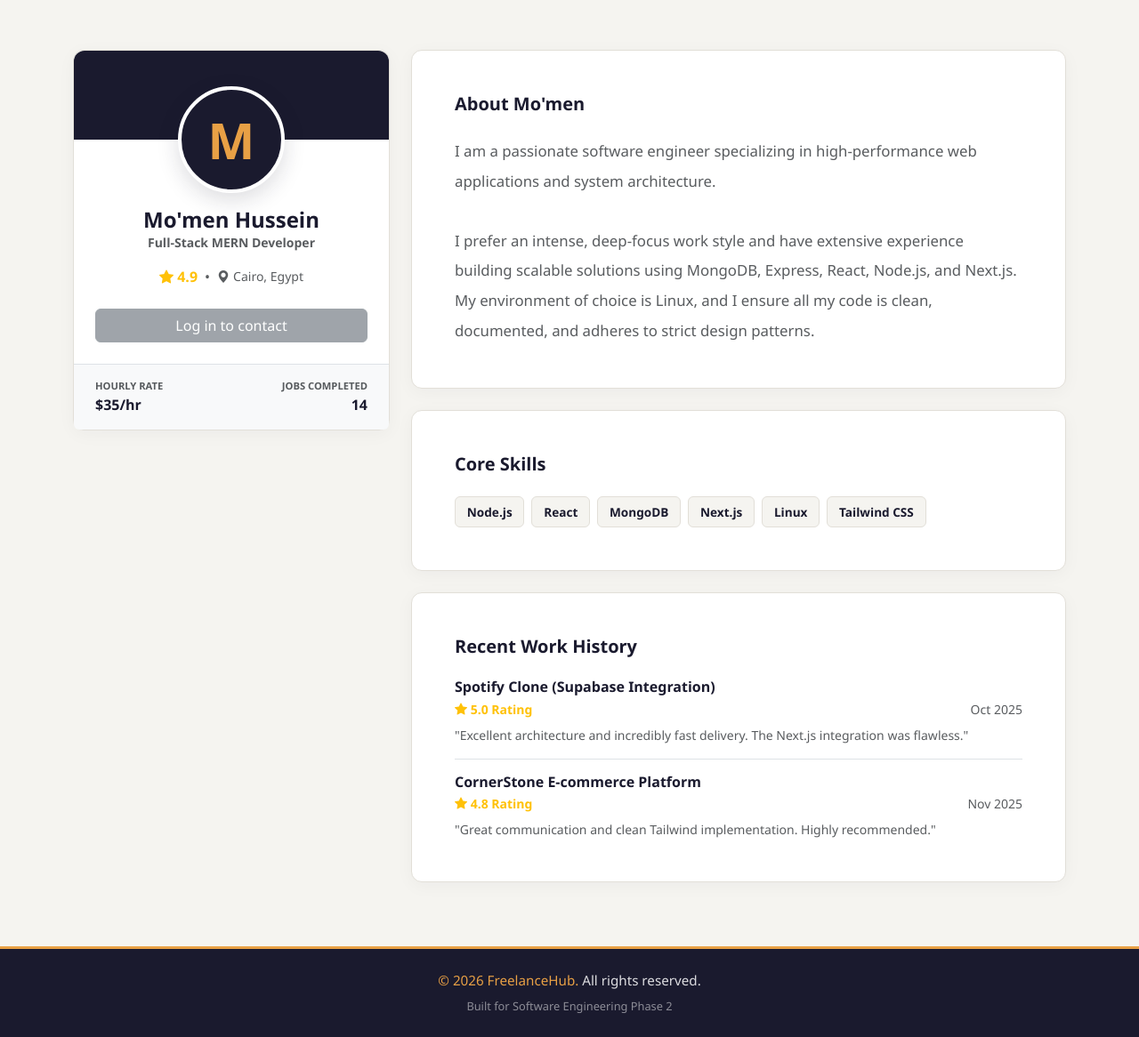
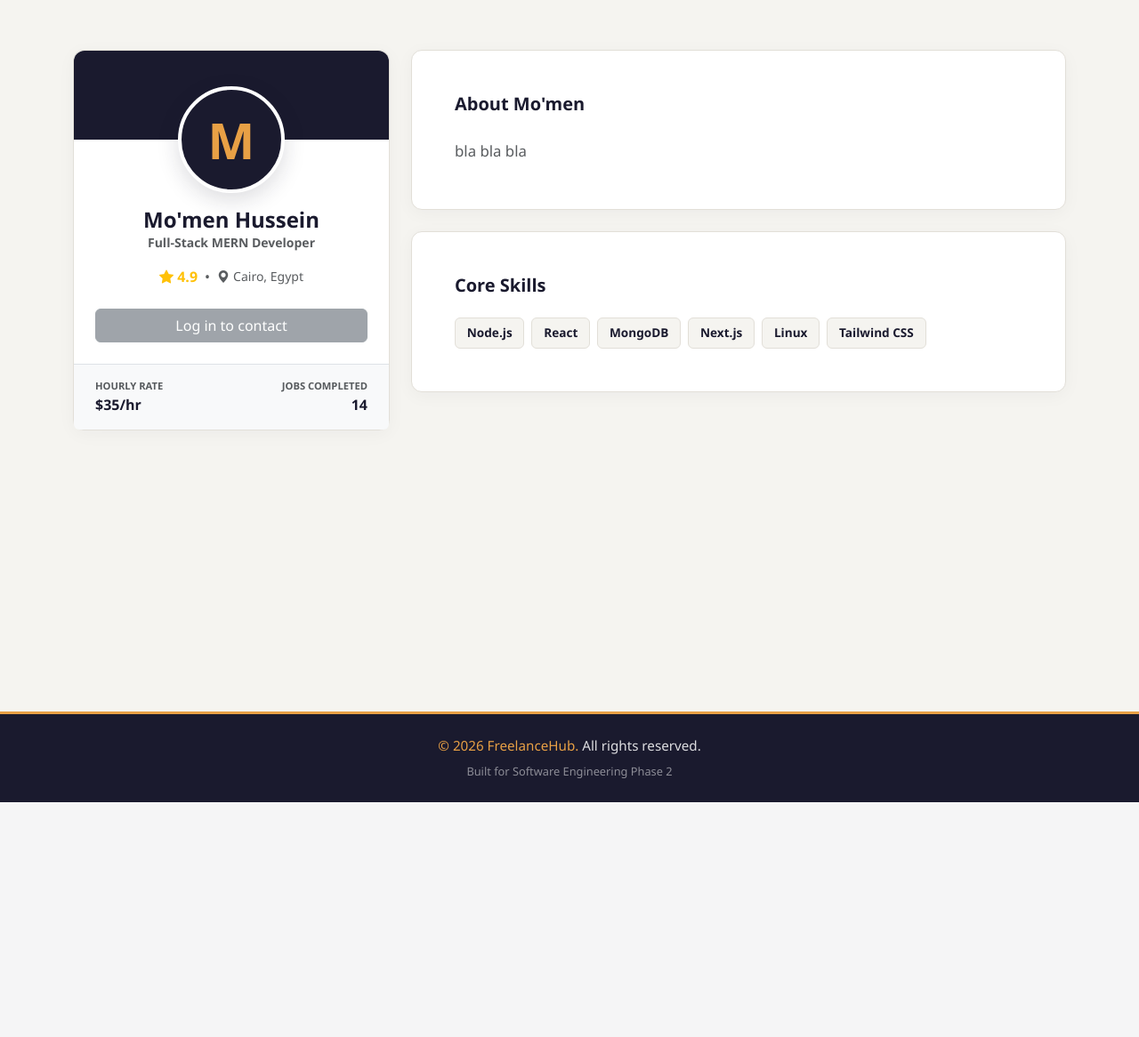
Before and after one commit to momen5406/FreelanceHub-SE-Project, a PHP site: page /views/profile/view.php in a window 1280 px wide. Shown: the part 64-1230 px from the top of the page at 89% size. After the commit the page ends 966 px from the top, so only its background shows below. Run offline with PHP 8.4, Linux system fonts and the light colour scheme.

Commit message:
first commit

```diff
--- a/views/profile/view.php
+++ b/views/profile/view.php
@@ -12,7 +12,7 @@ $profile = [
     'rating' => 4.9,
     'jobs_completed' => 14,
     'hourly_rate' => 35,
-    'bio' => "I am a passionate software engineer specializing in high-performance web applications and system architecture. \n\nI prefer an intense, deep-focus work style and have extensive experience building scalable solutions using MongoDB, Express, React, Node.js, and Next.js. My environment of choice is Linux, and I ensure all my code is clean, documented, and adheres to strict design patterns.",
+    'bio' => "bla bla bla",
     'skills' => ['Node.js', 'React', 'MongoDB', 'Next.js', 'Linux', 'Tailwind CSS'],
     'joined' => 'Sept 2025'
 ];
@@ -101,29 +101,6 @@ $is_own_profile = (isset($_SESSION['user_id']) && $_SESSION['user_id'] == $profi
             </div>
         </div>
 
-        <!-- Work History Card -->
-        <div class="fh-card p-4 p-md-5">
-            <h5 class="fw-bold mb-4" style="color: #1a1a2e;">Recent Work History</h5>
-
-            <div class="border-bottom pb-3 mb-3">
-                <h6 class="fw-bold mb-1" style="color: #1a1a2e;">Spotify Clone (Supabase Integration)</h6>
-                <div class="d-flex justify-content-between align-items-center mb-2">
-                    <div class="text-warning small fw-bold"><i class="bi bi-star-fill"></i> 5.0 Rating</div>
-                    <div class="text-muted small">Oct 2025</div>
-                </div>
-                <p class="text-muted small mb-0">"Excellent architecture and incredibly fast delivery. The Next.js integration was flawless."</p>
-            </div>
-
-            <div>
-                <h6 class="fw-bold mb-1" style="color: #1a1a2e;">CornerStone E-commerce Platform</h6>
-                <div class="d-flex justify-content-between align-items-center mb-2">
-                    <div class="text-warning small fw-bold"><i class="bi bi-star-fill"></i> 4.8 Rating</div>
-                    <div class="text-muted small">Nov 2025</div>
-                </div>
-                <p class="text-muted small mb-0">"Great communication and clean Tailwind implementation. Highly recommended."</p>
-            </div>
-        </div>
-
     </div>
 </div>
 
```
